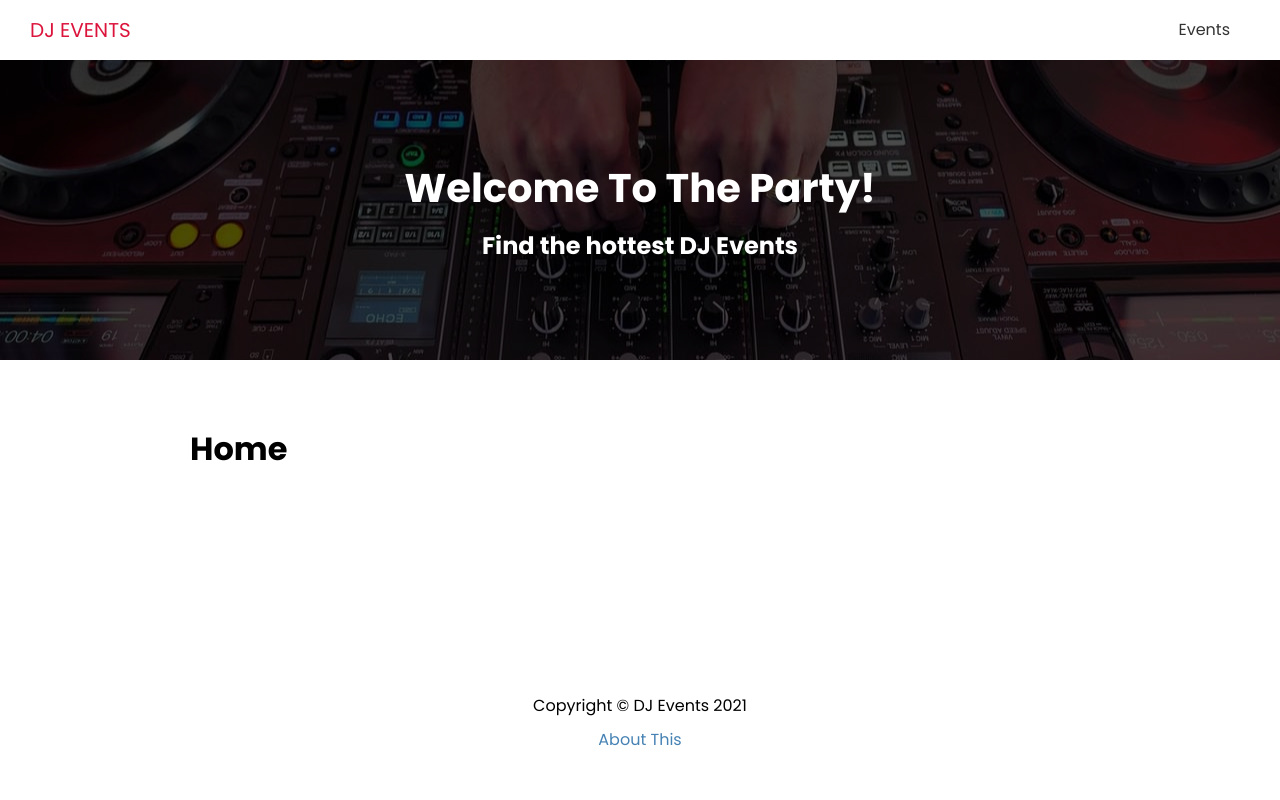
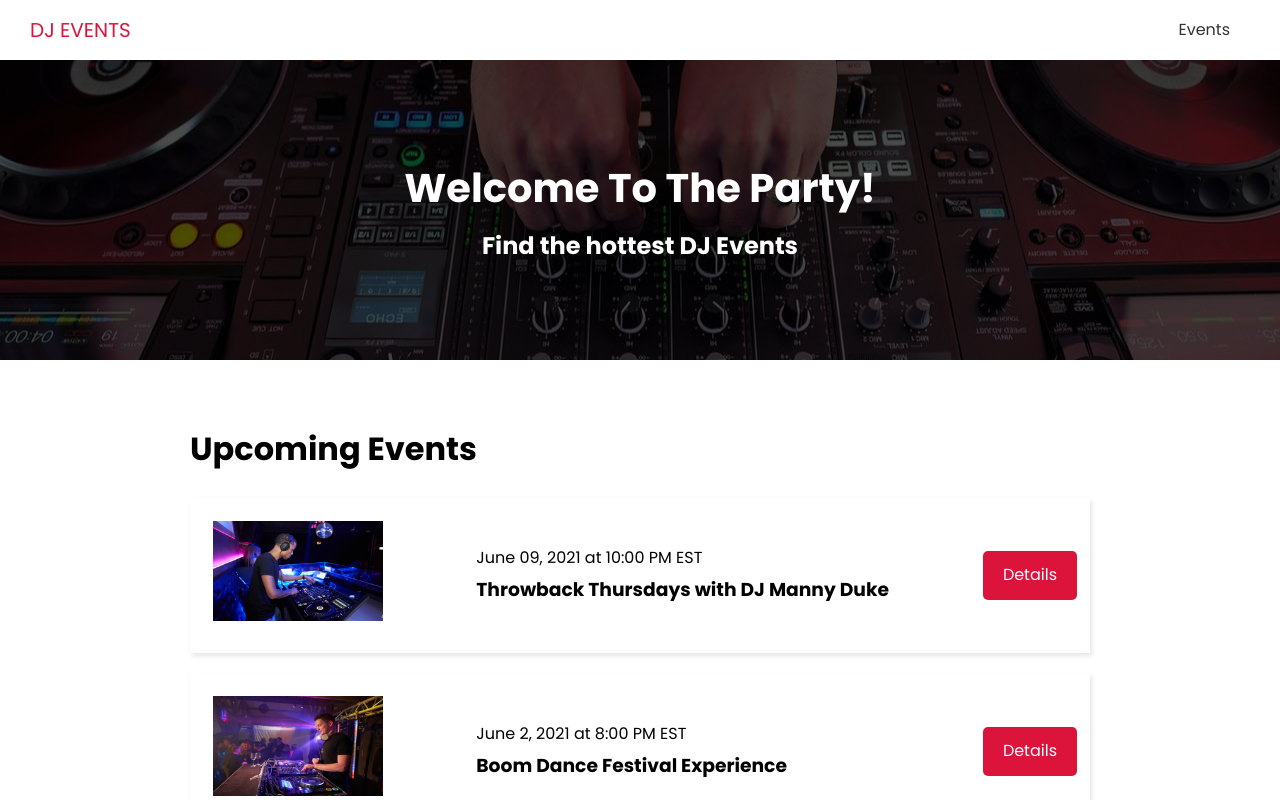
Before and after one commit to sergiobarria/dj-events-frontend, a Next.js app: page / in a window 1280 px wide. Shown: the top 800 px of the page. Built offline with nearby package versions, Linux system fonts and the light colour scheme; no server answers.

Commit message:
add data fetching using api routes

```diff
--- /dev/null
+++ b/components/EventItem.tsx
@@ -0,0 +1,39 @@
+import Link from 'next/link';
+import Image from 'next/image';
+
+import { Event } from '../types';
+import styles from '@/styles/EventItem.module.css';
+
+interface ComponentProps {
+  evt: Event;
+}
+
+const EventItem: React.FC<ComponentProps> = ({ evt }) => {
+  return (
+    <div className={styles.event}>
+      <div className={styles.img}>
+        <Image
+          src={evt.image ? evt.image : '/images/event-default.png'}
+          width={170}
+          height={100}
+          alt='Event cover image'
+        />
+      </div>
+
+      <div className={styles.info}>
+        <span>
+          {evt.date} at {evt.time}
+        </span>
+        <h3>{evt.name}</h3>
+      </div>
+
+      <div className={styles.link}>
+        <Link href={`/events/${evt.slug}`}>
+          <a className='btn'>Details</a>
+        </Link>
+      </div>
+    </div>
+  );
+};
+
+export default EventItem;
--- /dev/null
+++ b/config/index.ts
@@ -0,0 +1,2 @@
+export const API_URL =
+  process.env.NEXT_PUBLIC_API_URL || 'http://localhost:3000';
--- /dev/null
+++ b/pages/api/events/[slug].ts
@@ -0,0 +1,21 @@
+import type { NextApiRequest, NextApiResponse } from 'next';
+
+import { Event } from '../../../types';
+const { events } = require('./data.json');
+
+const eventsArr: Event[] = events;
+
+const handler = (req: NextApiRequest, res: NextApiResponse) => {
+  const evt = eventsArr.filter((ev) => ev.slug === req.query.slug);
+
+  if (req.method === 'GET') {
+    res.status(200).json(evt);
+  } else {
+    res.setHeader('Allow', ['GET']);
+    res.status(405).json({
+      message: `Method ${req.method} is not allowed`,
+    });
+  }
+};
+
+export default handler;
--- /dev/null
+++ b/pages/api/events/data.json
@@ -0,0 +1,76 @@
+{
+  "events": [
+    {
+      "id": "1",
+      "name": "Throwback Thursdays with DJ Manny Duke",
+      "slug": "throwback-thursdays-with-dj-manny-duke",
+      "venue": "Horizon Club",
+      "address": "919 3rd Ave New York, New York(NY), 10022",
+      "performers": "DJ Manny Duke",
+      "date": "June 09, 2021",
+      "time": "10:00 PM EST",
+      "description": "Featuring deep cuts, party anthems and remixes nostalgic songs from two of the best decades of music with the very best music from the 90's and 2000's",
+      "image": "/images/sample/event1.jpg"
+    },
+    {
+      "id": "2",
+      "name": "Boom Dance Festival Experience",
+      "slug": "boom-dance-festival-experience",
+      "venue": "Blackjacks",
+      "address": "966 Lexington Ave New York, New York(NY), 10021",
+      "performers": "DJ LUCK & MC NEAT, NICKY BLACKMARKET, DJ NICKY BLACKMARKET, RATPACK",
+      "date": "June 2, 2021",
+      "time": "8:00 PM EST",
+      "description": "It's looking more and more like we will be seeing events return in the summer! To celebrate this we are arranging a festival experience to say good bye to lock down! We will also be celebrating the fact Zoom Dance is one year old!",
+      "image": "/images/sample/event2.jpg"
+    },
+    {
+      "id": "3",
+      "name": "Encore Night Boat Party",
+      "slug": "encore-night-boat-party",
+      "venue": "Encore",
+      "address": "675 Water St New York, New York(NY), 10002",
+      "performers": "Bad Boy Bill",
+      "date": "June 11, 2021",
+      "time": "7:00 PM EST",
+      "description": "Who is ready to party? I mean in the middle of the water, a boat with good music and drinks. If thats you then you have made it to the right place.",
+      "image": "/images/sample/event3.jpg"
+    },
+    {
+      "id": "4",
+      "name": "Jam Concert Live",
+      "slug": "jam-concert-live",
+      "venue": "Club Ozone",
+      "address": "70 W 115th St New York, New York(NY), 10026",
+      "performers": "DJ RNB",
+      "date": "June 20, 2021",
+      "time": "10:00 PM EST",
+      "description": "The most diverse dj on the east coast, DJ RNB team up once again to bring you the next installment in the high energy, Jam Concert Live series!",
+      "image": "/images/sample/event4.jpg"
+    },
+    {
+      "id": "5",
+      "name": "UnMute Rock Festival",
+      "slug": "unmute-rock-festival",
+      "venue": "Studio 54",
+      "address": "55 La Salle St #12K New York, New York(NY), 10027",
+      "performers": "Big Wednesday, Black Pyre, Calling Apollo",
+      "date": "June 30, 2021",
+      "time": "8:00 PM EST",
+      "description": "With bands from around the UK ready to send the roof into orbit, get ready for the loudest Welsh festival: the inaugural UnMute 2021.",
+      "image": "/images/sample/event5.jpg"
+    },
+    {
+      "id": "6",
+      "name": "Soul Kitchen Party",
+      "slug": "soul-kitchen-party",
+      "venue": "Onyx Club",
+      "address": "60 Gramercy Park N #2 New York, New York(NY), 10010",
+      "performers": "A-Trak, Nightmares on Wax, Rakim, Jay Electronica",
+      "date": "July 2, 2021",
+      "time": "8:00 PM EST",
+      "description": "Dope party which features Hip Hop legends, emerging artists and world-class turntablists",
+      "image": "/images/sample/event6.jpg"
+    }
+  ]
+}
--- /dev/null
+++ b/pages/api/events/index.ts
@@ -0,0 +1,19 @@
+import type { NextApiRequest, NextApiResponse } from 'next';
+
+import { Event } from '../../../types';
+const { events } = require('./data.json');
+
+const eventsArr: Event[] = events;
+
+const handler = (req: NextApiRequest, res: NextApiResponse) => {
+  if (req.method === 'GET') {
+    res.status(200).json(eventsArr);
+  } else {
+    res.setHeader('Allow', ['GET']);
+    res.status(405).json({
+      message: `Method ${req.method} is not allowed`,
+    });
+  }
+};
+
+export default handler;
--- a/pages/api/hello.ts
+++ /dev/null
@@ -1,13 +0,0 @@
-// Next.js API route support: https://nextjs.org/docs/api-routes/introduction
-import type { NextApiRequest, NextApiResponse } from 'next'
-
-type Data = {
-  name: string
-}
-
-export default function handler(
-  req: NextApiRequest,
-  res: NextApiResponse<Data>
-) {
-  res.status(200).json({ name: 'John Doe' })
-}
--- a/pages/index.tsx
+++ b/pages/index.tsx
@@ -1,11 +1,43 @@
+import { GetStaticProps } from 'next';
+import Link from 'next/link';
+
+import { API_URL } from '@/config/index';
 import Layout from '@/components/Layout';
+import EventItem from '@/components/EventItem';
+import { Event } from '../types';
 
-const HomePage: React.FC = () => {
+interface HomePageProps {
+  events: Event[];
+}
+
+const HomePage: React.FC<HomePageProps> = ({ events }) => {
   return (
     <Layout>
-      <h1>Home</h1>
+      <h1>Upcoming Events</h1>
+      {events.length === 0 && <h3>No events to show</h3>}
+      {events.map((evt) => (
+        <EventItem key={evt.id} evt={evt} />
+      ))}
+
+      {events.length > 0 && (
+        <Link href='/events'>
+          <a className='btn-secondary'>View All Events</a>
+        </Link>
+      )}
     </Layout>
   );
 };
 
 export default HomePage;
+
+export const getStaticProps: GetStaticProps = async () => {
+  const res = await fetch(`${API_URL}/api/events`);
+  const events: Event[] = await res.json();
+
+  return {
+    props: {
+      events: events.slice(0, 3),
+    },
+    revalidate: 1,
+  };
+};
--- a/tsconfig.json
+++ b/tsconfig.json
@@ -16,7 +16,8 @@
     "baseUrl": ".",
     "paths": {
       "@/components/*": ["components/*"],
-      "@/styles/*": ["styles/*"]
+      "@/styles/*": ["styles/*"],
+      "@/config/*": ["config/*"]
     }
   },
   "include": ["next-env.d.ts", "**/*.ts", "**/*.tsx"],
--- /dev/null
+++ b/types.ts
@@ -0,0 +1,12 @@
+export interface Event {
+  id: string;
+  name: string;
+  slug: string;
+  venue: string;
+  address: string;
+  performers: string;
+  date: string;
+  time: string;
+  description: string;
+  image: string;
+}
```
Also changed, not shown: pages/events/[slug].tsx (+83 -2 lines), pages/events/index.tsx (+26 -2 lines).
